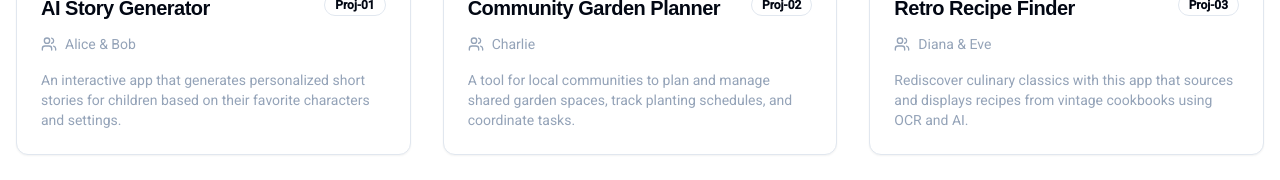
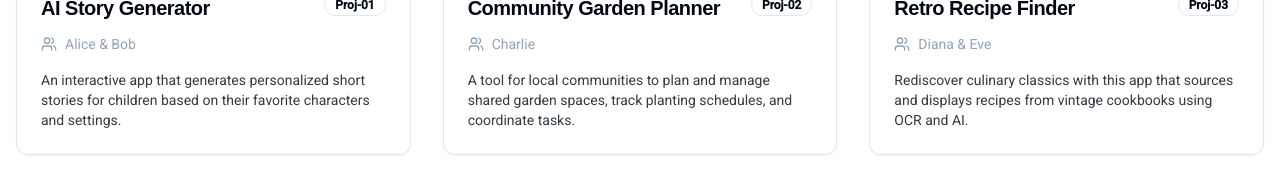
Before and after one commit to abiya-ai/GVL2025, a Next.js app: page /hackathon/submissions in a window 1280 px wide. Shown: the part 504-684 px from the top of the page. Built offline with nearby package versions, Linux system fonts and the light colour scheme; a web font is replaced by a local one.

Commit message:
make the font colours a bit darker so that it is easier to view (_for el

```diff
--- a/src/app/hackathon/submissions/page.tsx
+++ b/src/app/hackathon/submissions/page.tsx
@@ -70,7 +70,7 @@ export default function SubmissionsPage() {
                           <Users className="mr-2 h-4 w-4" />
                           <span>{submission.participants}</span>
                         </div>
-                        <CardDescription>{submission.summary}</CardDescription>
+                        <CardDescription className="text-foreground/80">{submission.summary}</CardDescription>
                       </div>
                     </CardContent>
                   </Card>
```
